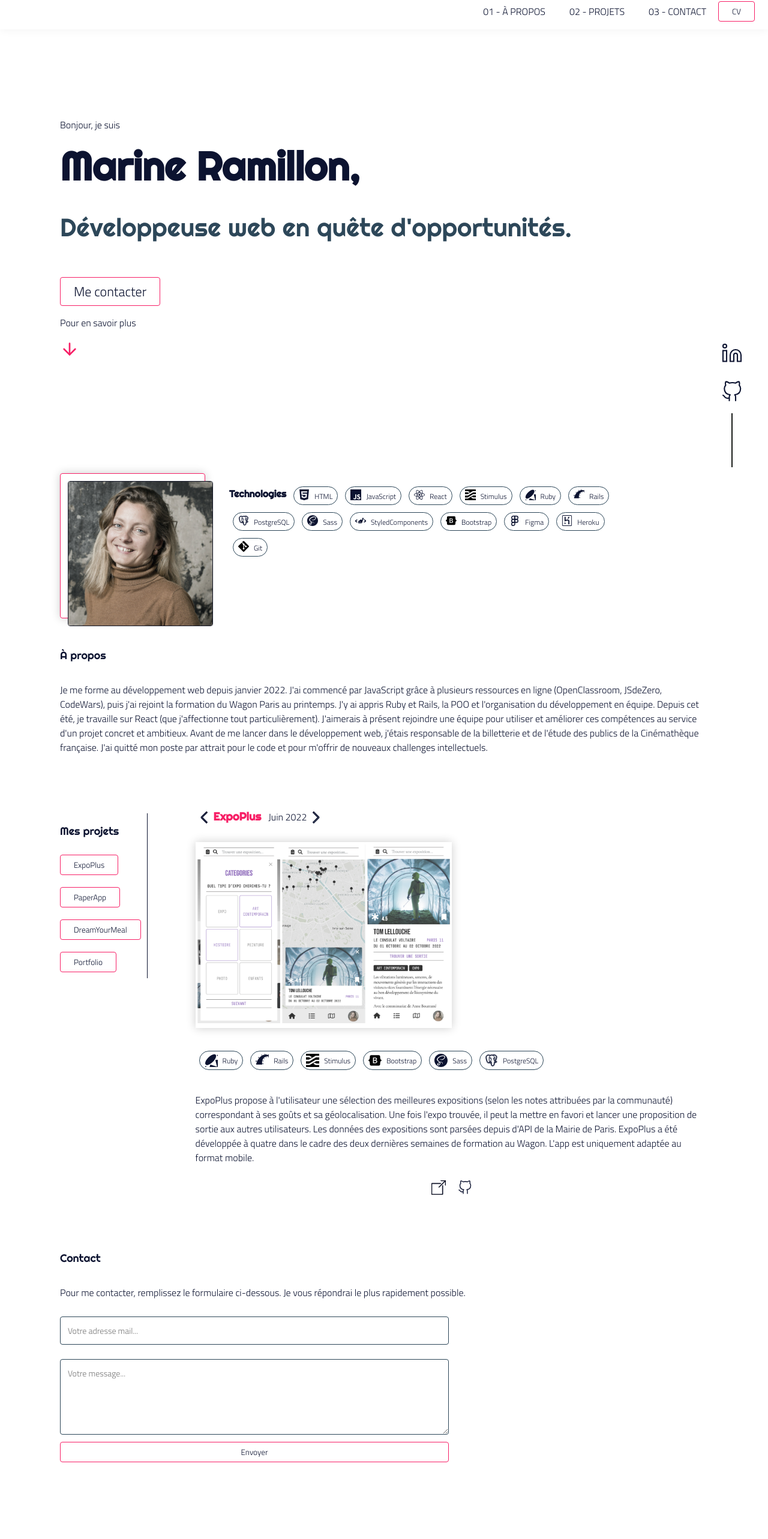
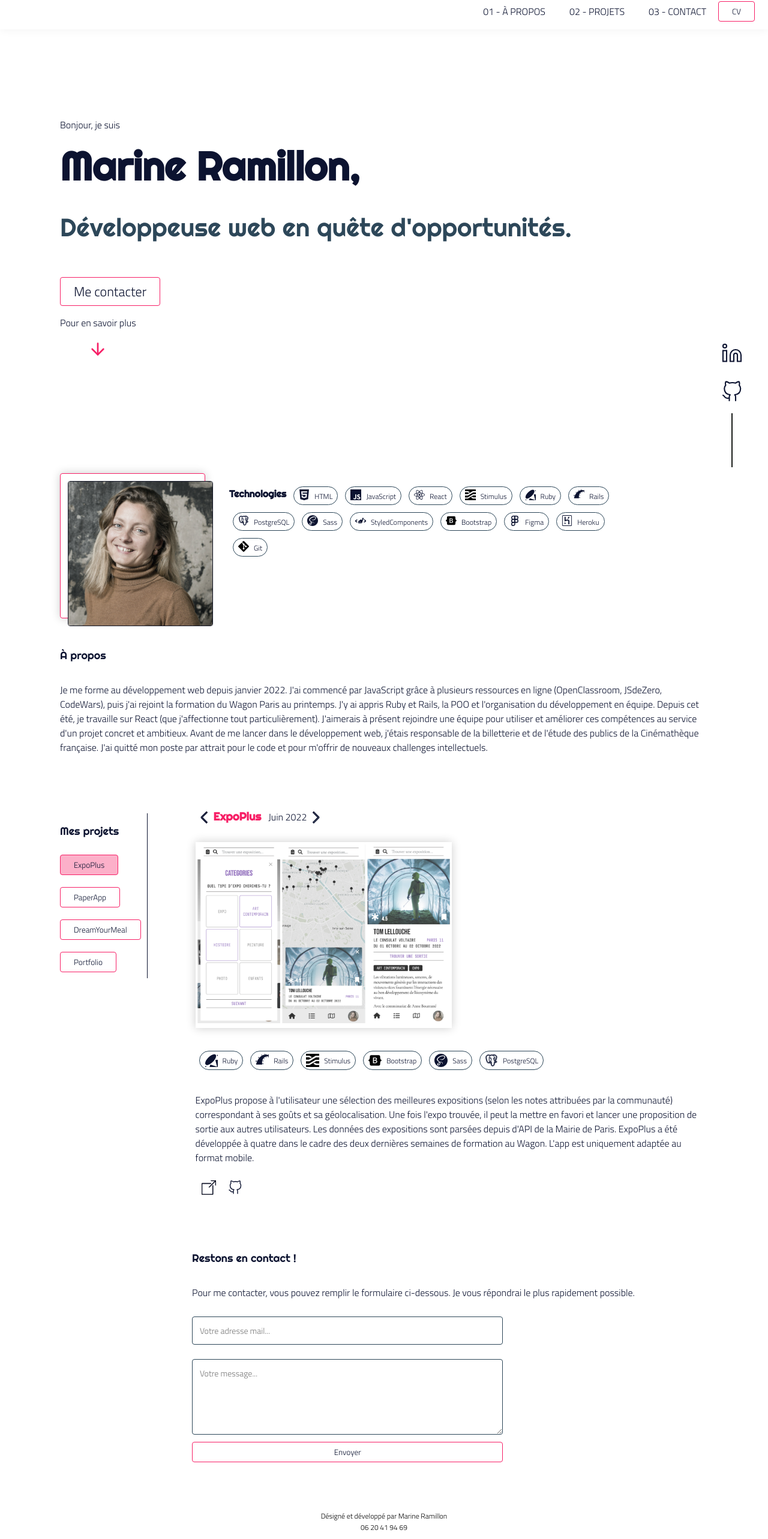
Before and after one commit to noleni/portfolio, a React (Create React App) app: page / in a window 1280 px wide. Shown: the part 11-2577 px from the top of the page at 60% size. Before the commit the page ends 2449 px from the top, so only its background shows below. Built offline with nearby package versions, Linux system fonts and the light colour scheme.

Commit message:
styling contact form and home

```diff
--- a/src/App.jsx
+++ b/src/App.jsx
@@ -2,6 +2,7 @@ import { BrowserRouter as Router } from "react-router-dom";
 import AllRoutes from "./components/AllRoutes";
 import Header from "./components/Header";
 import SideBarLinks from "./components/SideBarLinks";
+import Footer from "./components/Footer";
 
 import "./App.scss";
 
@@ -11,6 +12,7 @@ function App() {
       <Header />
       <AllRoutes />
       <SideBarLinks />
+      <Footer />
     </Router>
   );
 }
--- /dev/null
+++ b/src/components/Footer.jsx
@@ -0,0 +1,21 @@
+import styled from 'styled-components';
+
+const FooterStyle = styled.footer`
+  display: flex;
+  flex-direction: column;
+  text-align: center;
+  margin-top: 80px;
+  margin-bottom: 20px;
+`
+
+
+const Footer = () => {
+  return (
+    <FooterStyle>
+      <small>Désigné et développé par Marine Ramillon</small>
+      <small>06 20 41 94 69</small>
+    </FooterStyle>
+  )
+}
+
+export default Footer;
--- a/src/components/More.scss
+++ b/src/components/More.scss
@@ -27,4 +27,17 @@
   display: flex;
   flex-direction: column;
   justify-content: center;
+  align-self: center;
+  margin-top: 60px;
+
+  svg {
+    align-self: center;
+  }
 }
+
+@media(min-width: 768px) {
+  .more-container {
+    align-self: baseline;
+    margin-top: 0;
+  }
+}
--- a/src/components/UI/Button.jsx
+++ b/src/components/UI/Button.jsx
@@ -18,11 +18,11 @@ const Button = styled.button`
   transform: scale(1.06);
 
 
-  &:disabled {
+  ${'' /* &:disabled {
   border: 1px solid #999999;
   background-color: transparent;
   transform: scale(1);
-  cursor: default;
+  cursor: default; */}
 }
 
   &.active {
--- a/src/components/_settings/_base.scss
+++ b/src/components/_settings/_base.scss
@@ -39,6 +39,11 @@ p {
   color: var(--black);
   font-family: var(--texts);
   font-size: 16px;
+}
+
+small {
+  font-family: var(--texts);
+  font-size: 12px;
 }
 
 svg {
--- a/src/components/sections/Contact.jsx
+++ b/src/components/sections/Contact.jsx
@@ -3,6 +3,14 @@ import styled from 'styled-components';
 
 import Button from "../UI/Button";
 import emailjs from "emailjs-com";
+
+const ContactSection = styled.section`
+
+  @media(min-width: 768px) {
+    width: 80%;
+    padding-left: 220px;
+  }
+`
 
 const Form = styled.form`
   display: flex;
@@ -69,9 +77,9 @@ const Contact = React.forwardRef((props, ref) => {
 
   return (
 
-  <section id="contact" ref={ref}>
-    <p className="section-title">Contact</p>
-    <p>Pour me contacter, remplissez le formulaire ci-dessous. Je vous répondrai le plus rapidement possible.</p>
+  <ContactSection id="contact" ref={ref}>
+    <p className="section-title">Restons en contact !</p>
+    <p>Pour me contacter, vous pouvez remplir le formulaire ci-dessous. Je vous répondrai le plus rapidement possible.</p>
     <Form ref={formRef} onSubmit={sendEmail} className="form-control">
       <input
         onChange={emailValidityHandler}
@@ -89,7 +97,7 @@ const Contact = React.forwardRef((props, ref) => {
         />
         <Button type="submit" disabled={!formIsValid}>Envoyer</Button>
     </Form>
-  </section>
+  </ContactSection>
 
   )
 });
--- a/src/components/sections/Projects.jsx
+++ b/src/components/sections/Projects.jsx
@@ -100,7 +100,7 @@ const ProjectSelectedStyle = styled.div`
       display: flex;
     } */}
 
-    .tags-container {
+    .tags-container, .project-links {
       justify-content: start;
     }
 
@@ -187,7 +187,7 @@ const Projects = React.forwardRef((props, ref) => {
                   </a>
                 </div>
           </>
-              ))}
+        ))}
 
       </ProjectSelectedStyle>
     </ProjectsSection>
```
